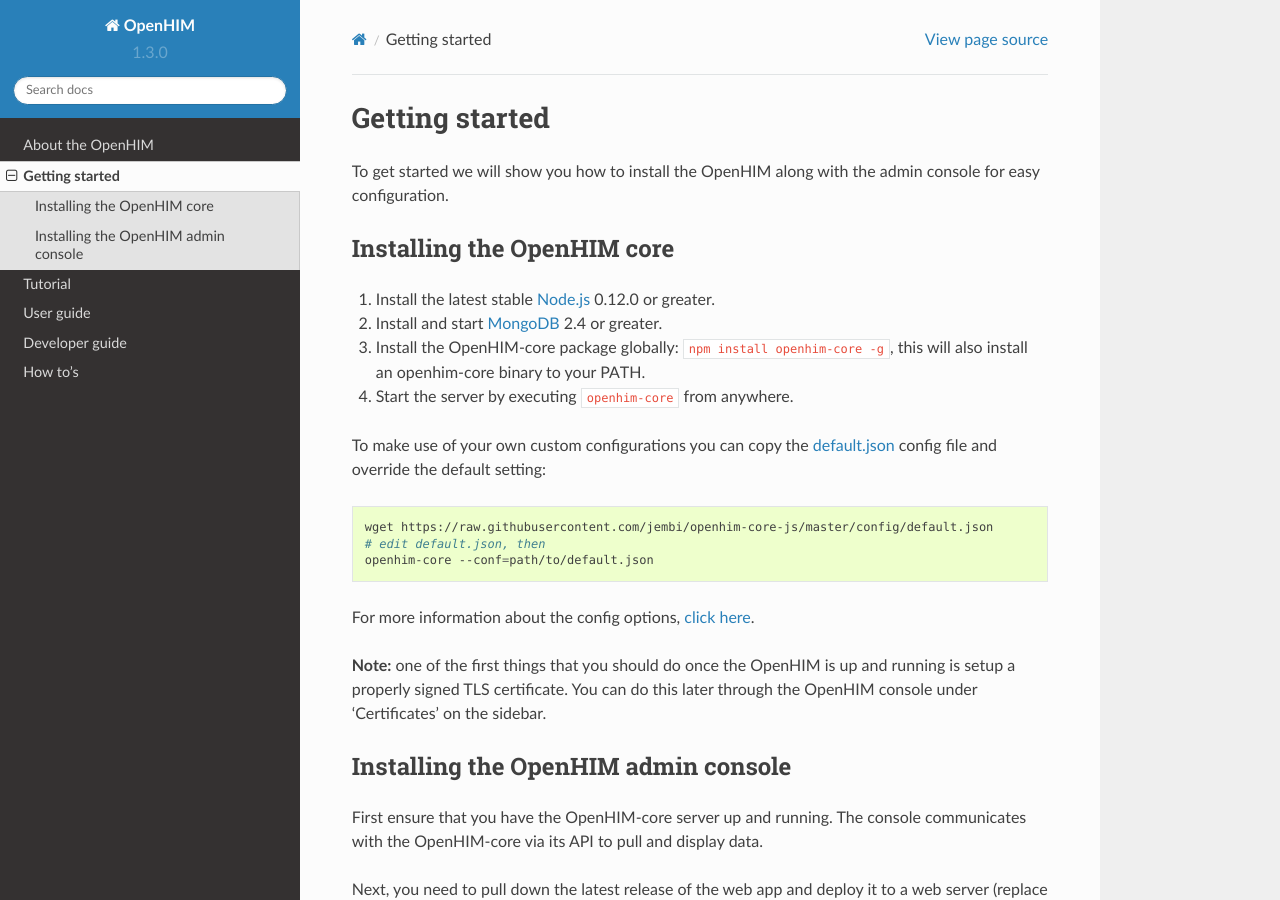
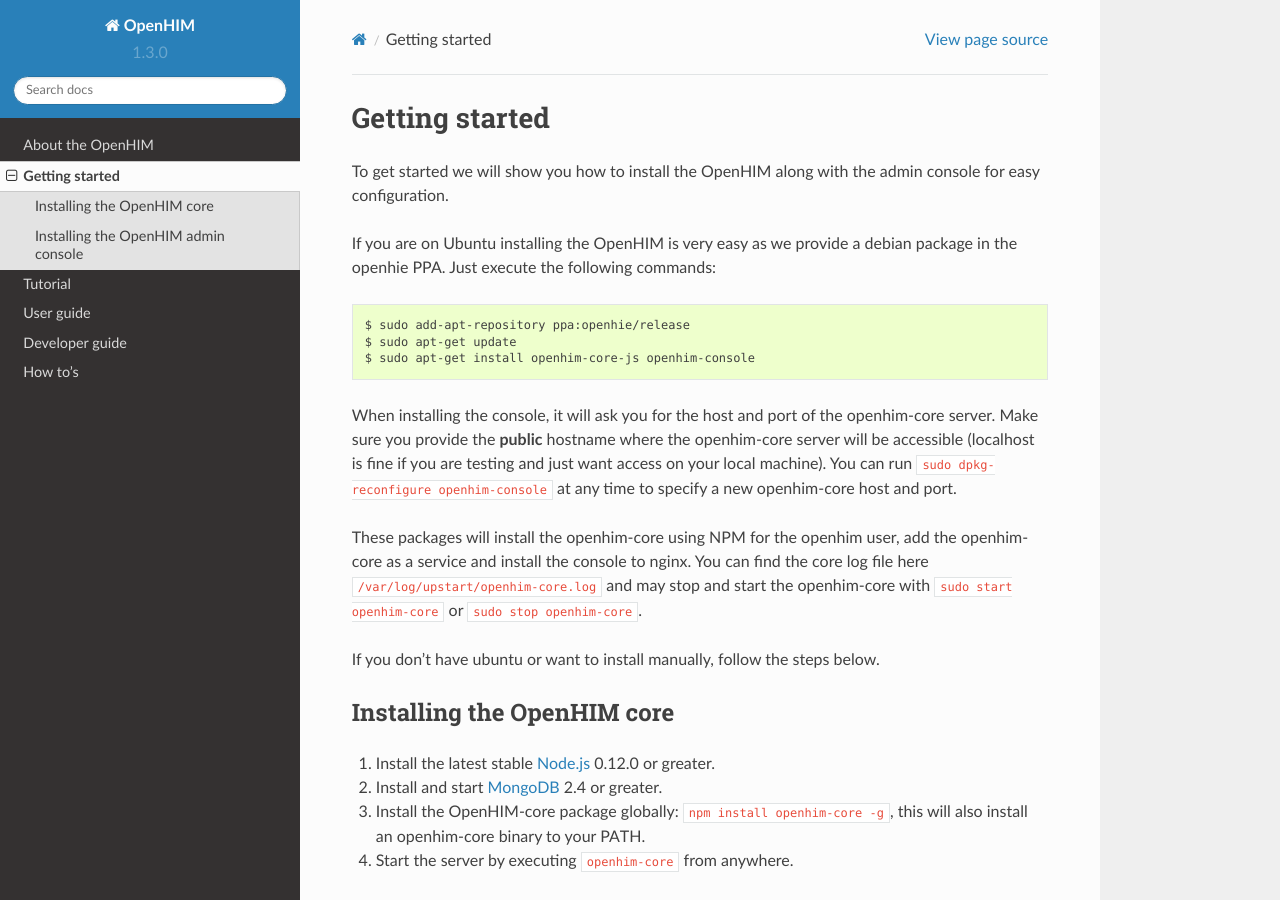
Before and after one commit to jembi/openhim-core-js, a Sphinx documentation site: the page built from docs/getting-started.md, in a window 1280 px wide and 900 px high. Built offline with Sphinx 7.4.7 and the Read the Docs theme 2.0.0, drawn with Linux system fonts in a browser that asks for light colours.

Commit message:
Updates getting started page to mention debian packages

````diff
--- a/docs/getting-started.md
+++ b/docs/getting-started.md
@@ -2,6 +2,20 @@
 ===============
 
 To get started we will show you how to install the OpenHIM along with the admin console for easy configuration.
+
+If you are on Ubuntu installing the OpenHIM is very easy as we provide a debian package in the openhie PPA. Just execute the following commands:
+
+```sh
+$ sudo add-apt-repository ppa:openhie/release
+$ sudo apt-get update
+$ sudo apt-get install openhim-core-js openhim-console
+```
+
+When installing the console, it will ask you for the host and port of the openhim-core server. Make sure you provide the **public** hostname where the openhim-core server will be accessible (localhost is fine if you are testing and just want access on your local machine). You can run `sudo dpkg-reconfigure openhim-console` at any time to specify a new openhim-core host and port.
+
+These packages will install the openhim-core using NPM for the openhim user, add the openhim-core as a service and install the console to nginx. You can find the core log file here `/var/log/upstart/openhim-core.log` and may stop and start the openhim-core with `sudo start openhim-core` or `sudo stop openhim-core`.
+
+If you don't have ubuntu or want to install manually, follow the steps below.
 
 Installing the OpenHIM core
 ---------------------------
````
Also changed, not shown: docs/how-to/how-to-install-on-ubuntu-trusty.md (+3 -9 lines).
